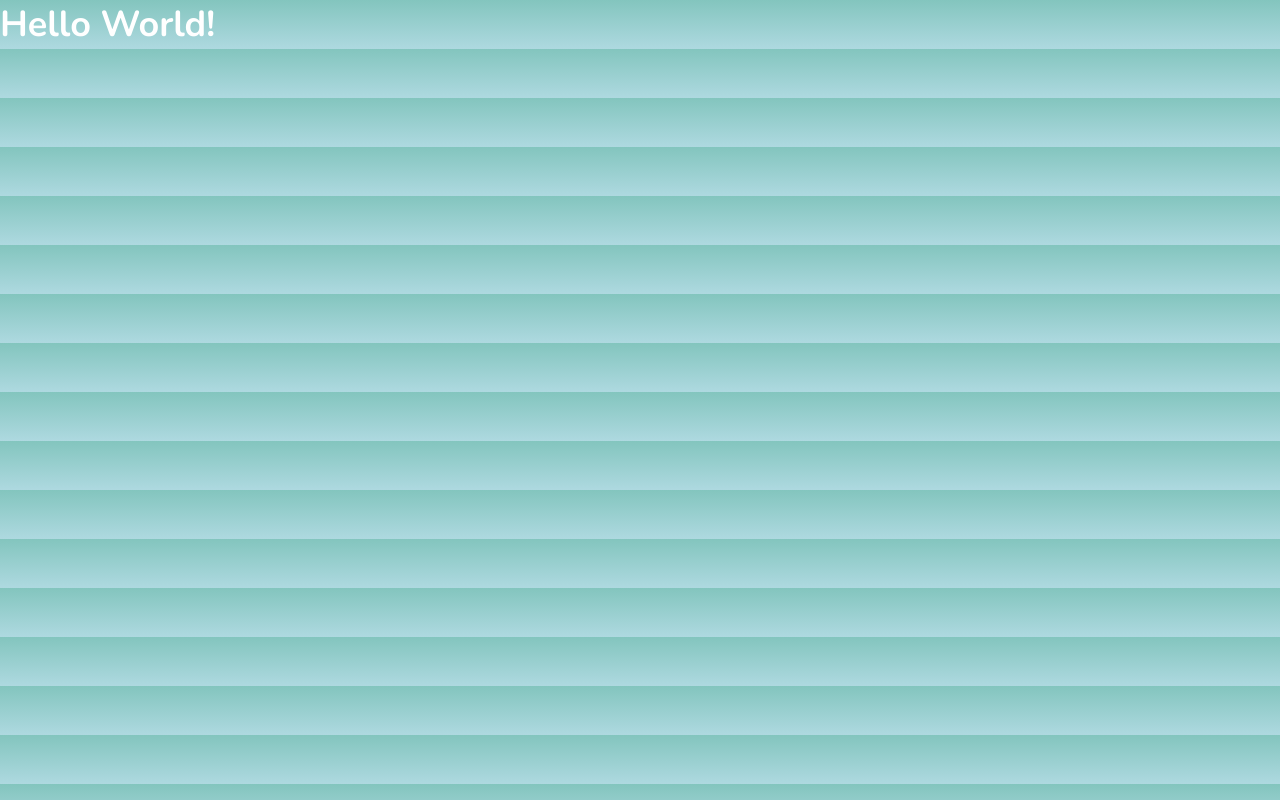
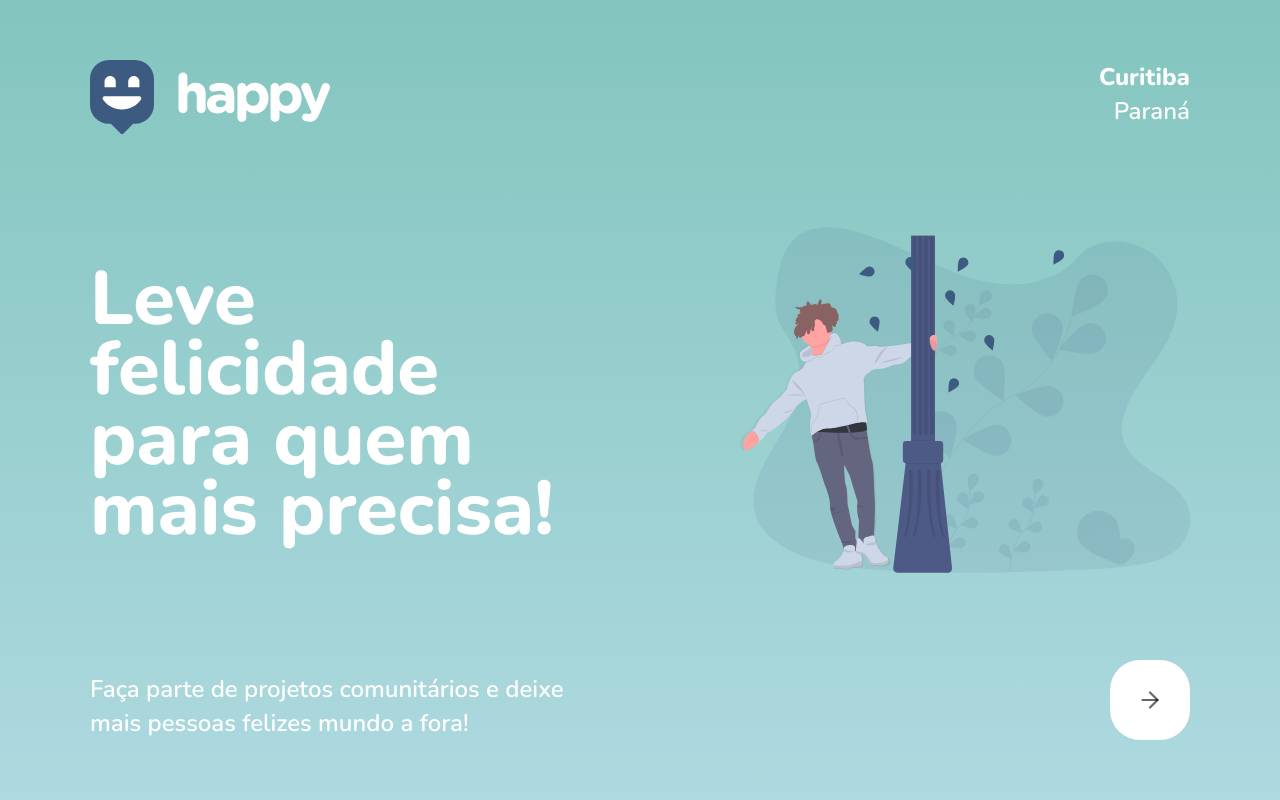
Before and after one commit to juniorklawa/happy, a React (Create React App) app in the folder web/: page / in a window 1280 px wide. Built offline with nearby package versions, Linux system fonts and the light colour scheme; the HTML template or start-up script is replaced by a standard one.

Commit message:
Confiure file to recive routes from routes folder

```diff
--- a/web/src/App.tsx
+++ b/web/src/App.tsx
@@ -1,13 +1,15 @@
 import React from 'react';
+
+import Routes from './routes';
 
 import './styles/global.css';
 
-function App() {
+const App: React.FC = () => {
   return (
     <div className="App">
-      <h1>Hello World!</h1>
+      <Routes />
     </div>
   );
-}
+};
 
 export default App;
```
